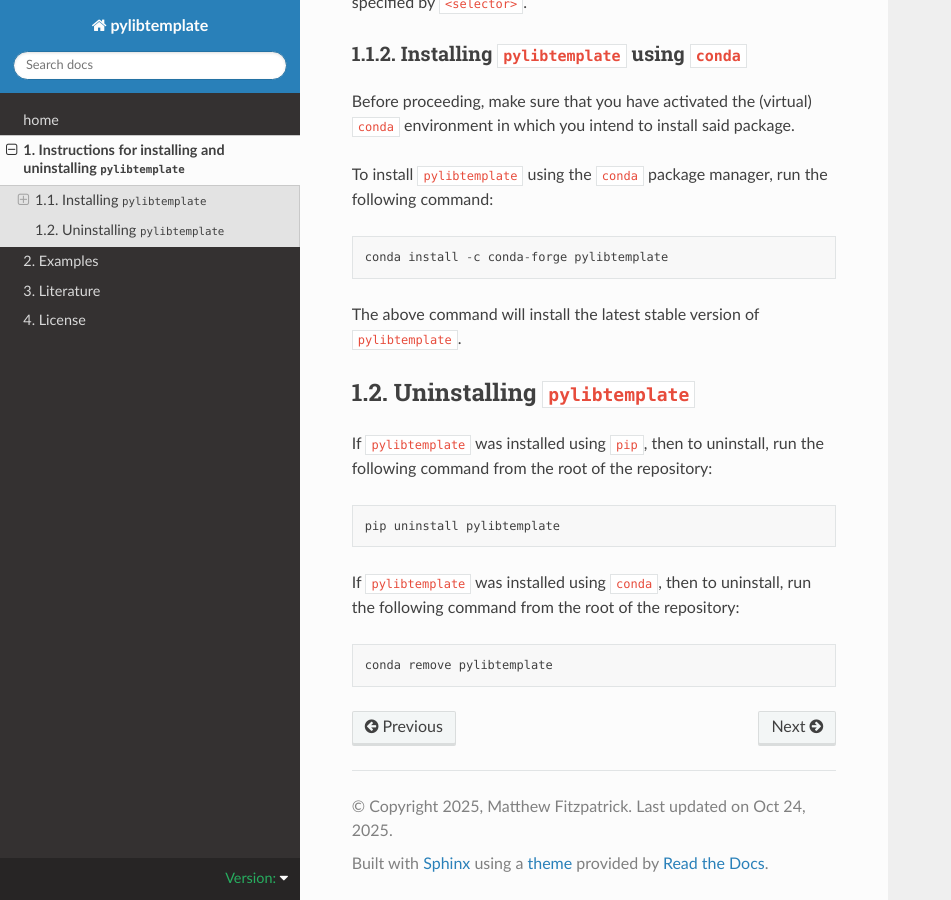
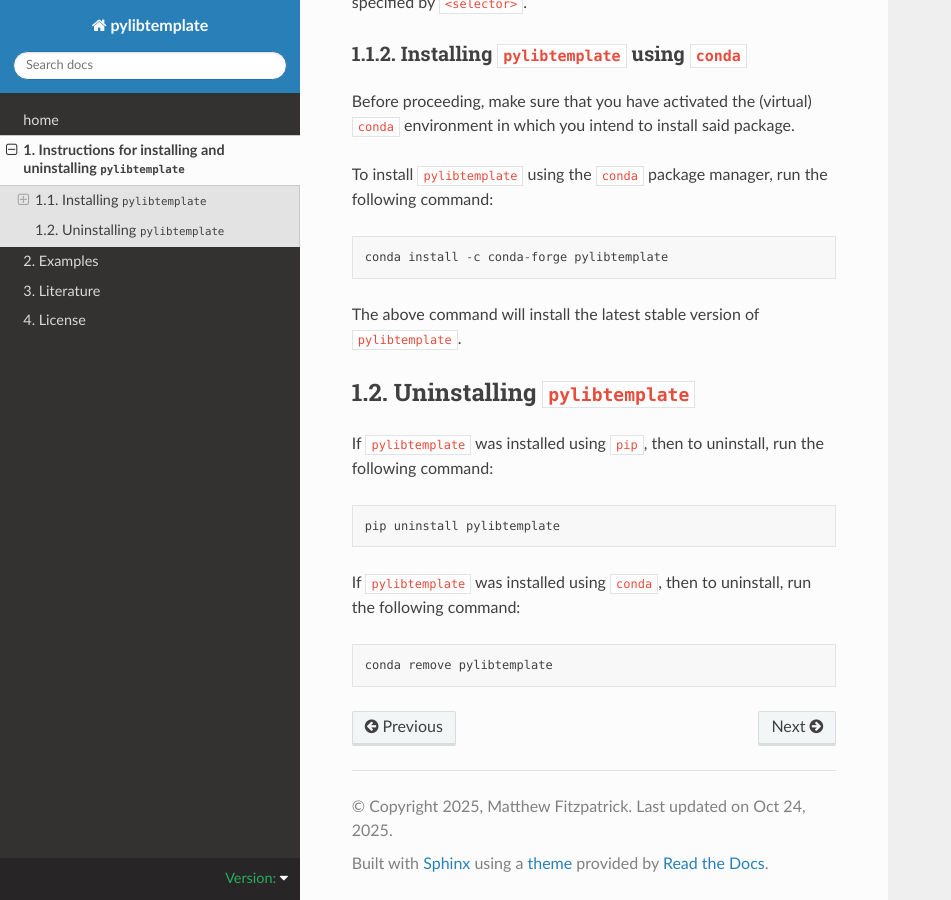
Before and after one commit to mrfitzpa/pylibtemplate, a Sphinx documentation site: the page built from docs/INSTALL.rst, in a window 1280 px wide and 900 px high, scrolled down 1695 px. Shown: the whole window, without its empty margins (0-951 px from the left). Built offline with Sphinx 7.4.7 and the Read the Docs theme 3.1.0, drawn with Linux system fonts in a browser that asks for light colours; pages that are not in the unit, such as notebooks, are missing from menus; the version number could not be read and is left out.

```diff
--- a/docs/INSTALL.rst
+++ b/docs/INSTALL.rst
@@ -82,11 +82,11 @@
 ------------------------------
 
 If ``pylibtemplate`` was installed using ``pip``, then to uninstall, run the
-following command from the root of the repository::
+following command::
 
   pip uninstall pylibtemplate
 
 If ``pylibtemplate`` was installed using ``conda``, then to uninstall, run the
-following command from the root of the repository::
+following command::
 
   conda remove pylibtemplate
```
Also changed, not shown: README.md (+3 -3 lines).
